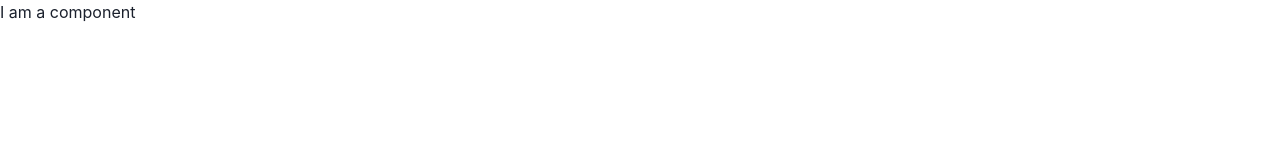
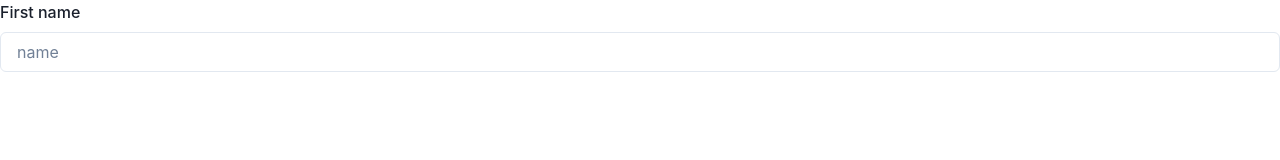
Before and after one commit to closet-app/front-end, a Next.js app: page /register in a window 1280 px wide. Shown: the top 160 px of the page. Built offline with nearby package versions, Linux system fonts and the light colour scheme.

Commit message:
fixed implementation of index and page layouts within app

```diff
--- /dev/null
+++ b/components/GridItem.tsx
@@ -0,0 +1,11 @@
+import { Global } from "@emotion/react";
+
+export const GridItemStyle = () => (
+  <Global
+    styles={`
+        .grid-item-thumbnail {
+          border-radius: 12px;
+        }
+      `}
+  />
+);
--- /dev/null
+++ b/components/layouts/Page.tsx
@@ -0,0 +1,48 @@
+import { ReactNode } from "react";
+import { motion } from "framer-motion";
+import Head from "next/head";
+import { GridItemStyle } from "../GridItem";
+import NavBar from "../NavBar";
+import Footer from "../Footer";
+
+interface LayoutProps {
+  children: ReactNode;
+  title?: string;
+  base?: boolean;
+}
+
+const variants = {
+  hidden: { opacity: 0, x: 0, y: 20 },
+  enter: { opacity: 1, x: 0, y: 0 },
+  exit: { opacity: 0, x: -0, y: 20 },
+};
+
+const Layout = ({ children, title, base = false }: LayoutProps) => {
+  const t = `${title} - Community Closet`;
+  return (
+    <motion.article
+      initial="hidden"
+      animate="enter"
+      exit="exit"
+      variants={variants}
+      transition={{ duration: 0.4, type: "easeInOut" }}
+      style={{ position: "relative" }}
+    >
+      <>
+        {title && (
+          <Head>
+            <title>{t}</title>
+            <meta name="twitter:title" content={t} />
+            <meta property="og:title" content={t} />
+          </Head>
+        )}
+        {!base && <NavBar />}
+        {children}
+        {!base && <Footer />}
+        <GridItemStyle />
+      </>
+    </motion.article>
+  );
+};
+
+export default Layout;
--- a/components/layouts/index.tsx
+++ b/components/layouts/index.tsx
@@ -1,13 +1,12 @@
 import { Box } from "@chakra-ui/react";
-import NavBar from "../NavBar";
-import Footer from "../Footer";
 import { ReactNode } from "react";
 import Head from "next/head";
+
 type Props = {
   children: ReactNode;
 };
 
-const Main = ({ children }: Props) => {
+const Layout = ({ children }: Props) => {
   return (
     <Box as="main">
       <Head>
@@ -20,13 +19,9 @@ const Main = ({ children }: Props) => {
         <title>Homepage - Community Closet </title>
       </Head>
 
-      <NavBar />
-
-      {children}
-
-      <Footer />
+      <Box>{children}</Box>
     </Box>
   );
 };
 
-export default Main;
+export default Layout;
--- a/package.json
+++ b/package.json
@@ -12,6 +12,7 @@
     "@chakra-ui/react": "^2.2.4",
     "@emotion/react": "^11",
     "@emotion/styled": "^11",
+    "formik": "^2.2.9",
     "framer-motion": "^6",
     "next": "12.2.3",
     "react": "18.2.0",
--- a/pages/_app.tsx
+++ b/pages/_app.tsx
@@ -1,6 +1,7 @@
 import type { AppProps } from "next/app";
 import Chakra from "../components/Chakra";
 import Fonts from "../components/Fonts";
+import Layout from "../components/layouts";
 
 if (typeof window !== "undefined") {
   window.history.scrollRestoration = "manual";
@@ -10,7 +11,9 @@ function Website({ Component, pageProps }: AppProps) {
   return (
     <Chakra cookies={pageProps.cookies}>
       <Fonts />
-      <Component {...pageProps} />
+      <Layout>
+        <Component {...pageProps} />
+      </Layout>
     </Chakra>
   );
 }
--- a/pages/index.tsx
+++ b/pages/index.tsx
@@ -1,5 +1,5 @@
 import type { NextPage } from "next";
-import Layout from "../components/layouts/index";
+import Layout from "../components/layouts/Page";
 
 const Home: NextPage = () => {
   return (
--- a/pages/register.tsx
+++ b/pages/register.tsx
@@ -1,5 +1,38 @@
+import {
+  FormControl,
+  FormLabel,
+  Input,
+  FormErrorMessage,
+} from "@chakra-ui/react";
+import { Form, Formik } from "formik";
+import Layout from "../components/layouts/Page";
+
 const Register = () => {
-  return <div>I am a component</div>;
+  return (
+    <Layout title="Register" base={true}>
+      <Formik
+        initialValues={{ username: "", password: "" }}
+        onSubmit={(values) => {
+          console.log({ values });
+        }}
+      >
+        {({ values, handleChange }) => (
+          <Form>
+            <FormControl>
+              <FormLabel>First name</FormLabel>
+              <Input
+                value={values.username}
+                onChange={handleChange}
+                id="username"
+                placeholder="name"
+              />
+              {/* <FormErrorMessage>{form.errors.name}</FormErrorMessage> */}
+            </FormControl>
+          </Form>
+        )}
+      </Formik>
+    </Layout>
+  );
 };
 
 export default Register;
```
Also changed, not shown: components/Wrapper.tsx (added, +12 -0 lines), 1 other file (tests, documents, lock files or other folders).
